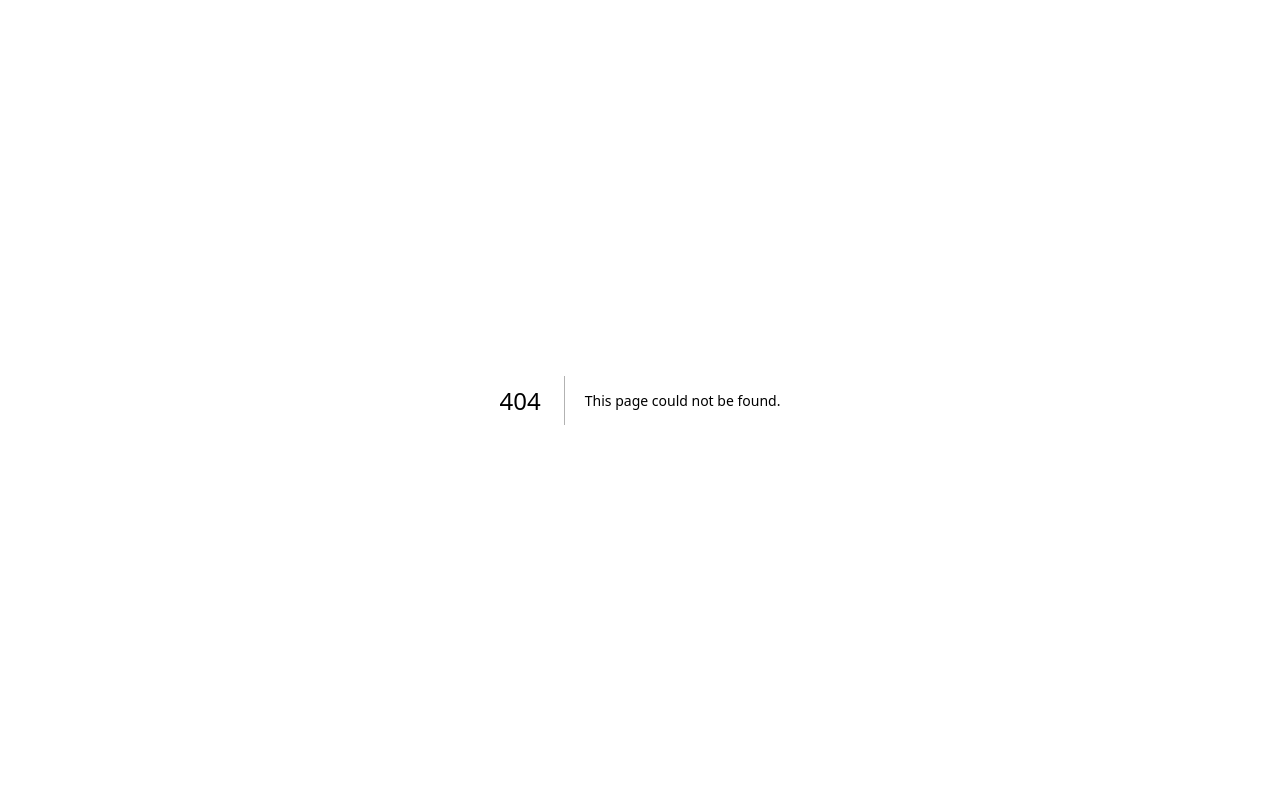
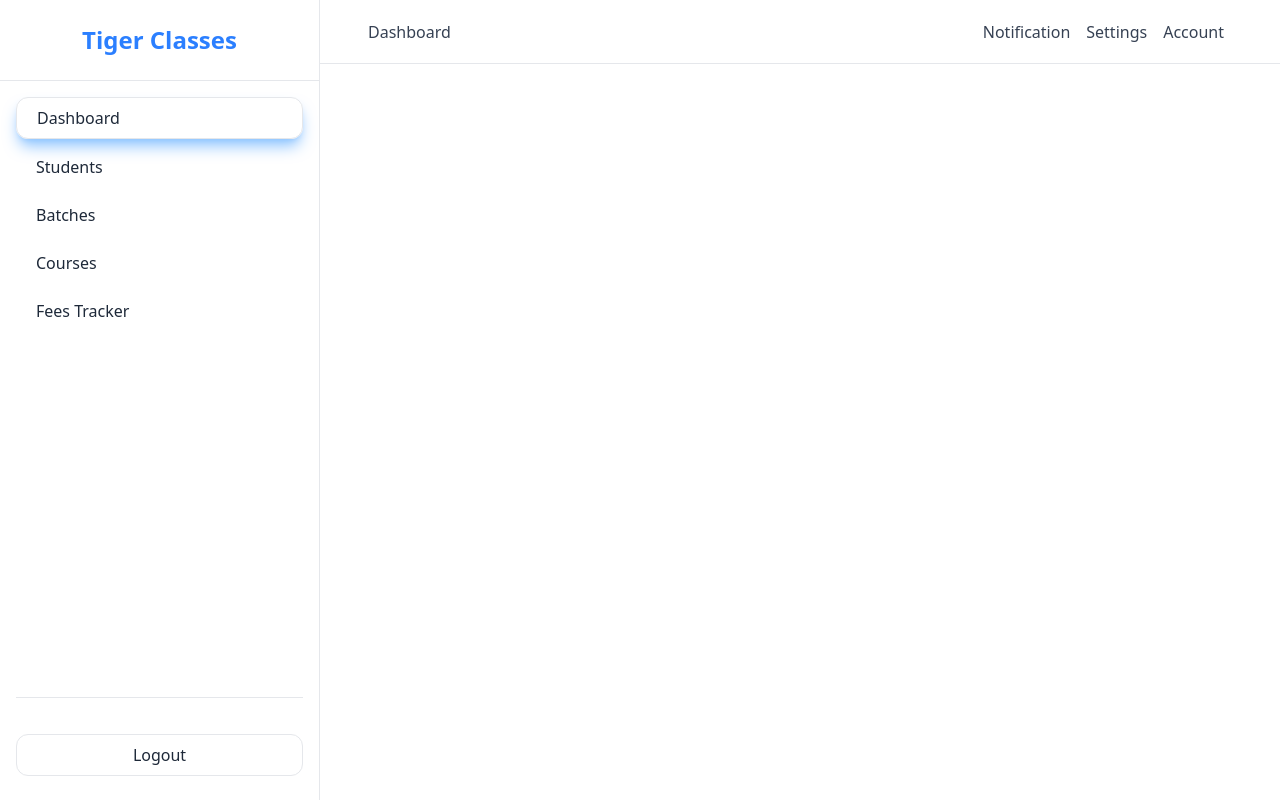
Before and after one commit to surajprojects/tigerxclasses, a Next.js app: page /dashboard in a window 1280 px wide. Before the commit this address had no page. Built offline with nearby package versions, Linux system fonts and the light colour scheme.

Commit message:
added sidebar

```diff
--- /dev/null
+++ b/src/app/(auth)/dashboard/page.tsx
@@ -0,0 +1,16 @@
+export default function Dashboard() {
+    return (
+        <>
+            <div className="w-full h-16 px-12 flex justify-between items-center font-medium text-gray-700 border-b border-gray-200">
+                <div>
+                    <p>Dashboard</p>
+                </div>
+                <ul className="flex">
+                    <li className="mx-2" >Notification</li>
+                    <li className="mx-2" >Settings</li>
+                    <li className="mx-2" >Account</li>
+                </ul>
+            </div>
+        </>
+    );
+};
--- /dev/null
+++ b/src/app/(auth)/layout.tsx
@@ -0,0 +1,20 @@
+import SideBar from "@/components/home/sideBar";
+
+export default function AuthLayout({
+    children
+}: {
+    children: React.ReactNode
+}) {
+    return (
+        <>
+            <div className="flex">
+                <SideBar />
+                <div className="grow">
+                    <main>
+                        {children}
+                    </main>
+                </div>
+            </div>
+        </>
+    );
+};
--- /dev/null
+++ b/src/components/home/sideBar.tsx
@@ -0,0 +1,30 @@
+import Link from "next/link";
+
+export default function SideBar() {
+    return (
+        <>
+            <aside className="bg-white w-xs h-screen flex flex-col border-r border-gray-200">
+                {/* Title Container */}
+                <div className="px-4 flex justify-center border-b border-gray-200 py-6">
+                    <Link href="/" className="text-2xl font-bold hover:cursor-pointer text-blue-500">Tiger Classes</Link>
+                </div>
+                {/* Wrapper Container */}
+                <nav className="px-4 py-4 grow flex flex-col justify-between">
+                    {/* Navigation Routes */}
+                    <div className="flex flex-col font-medium text-gray-800">
+                        <Link href="/dashboard" className="mb-1 px-5 py-2 rounded-xl hover:bg-gray-100 hover:cursor-pointer shadow-lg shadow-blue-300 border border-gray-200">Dashboard</Link>
+                        <Link href="/students" className="my-1 px-5 py-2 rounded-xl hover:bg-gray-100 hover:cursor-pointer">Students</Link>
+                        <Link href="/batch" className="my-1 px-5 py-2 rounded-xl hover:bg-gray-100 hover:cursor-pointer">Batches</Link>
+                        <Link href="/course" className="my-1 px-5 py-2 rounded-xl hover:bg-gray-100 hover:cursor-pointer">Courses</Link>
+                        <Link href="/feestracker" className="my-1 px-5 py-2 rounded-xl hover:bg-gray-100 hover:cursor-pointer">Fees Tracker</Link>
+                    </div>
+                    {/* Control Settings */}
+                    <div className="flex flex-col font-medium text-gray-800 border-t border-gray-200 pt-8 pb-1">
+                        <Link href="#" className="my-1 px-5 py-2 rounded-xl hover:bg-red-500 hover:text-white hover:cursor-pointer border border-gray-200 text-center duration-300 ease-out">Logout</Link>
+                        {/* <BtnLogout /> */}
+                    </div>
+                </nav>
+            </aside>
+        </>
+    );
+};
```
